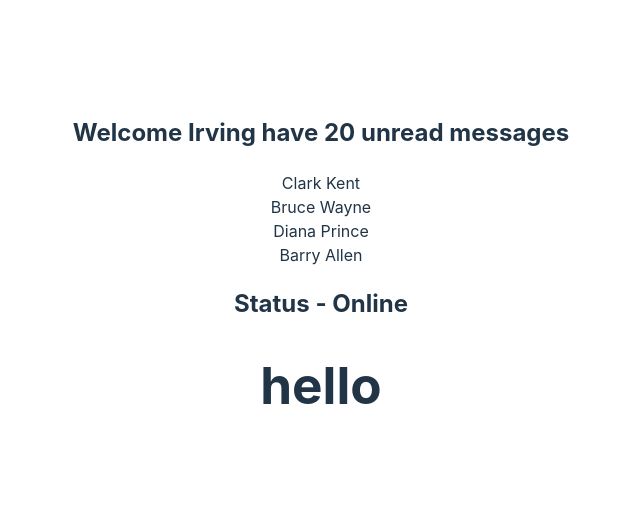
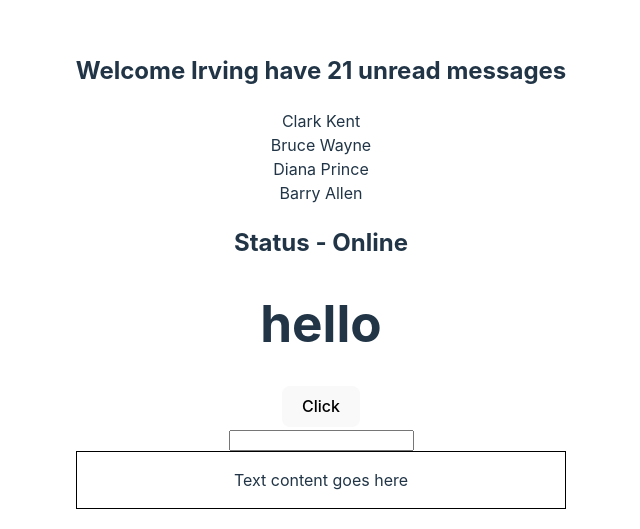
Before and after one commit to Irving-Develops/ts-the-basics, a React (Vite) app in the folder react-ts-app/: page / in a window 1280 px wide. Shown: the part 129-658 px from the top of the page, without its empty margins (319-959 px from the left). Built offline with nearby package versions, Linux system fonts and the light colour scheme.

Commit message:
adding style props and event props

```diff
--- a/react-ts-app/src/App.tsx
+++ b/react-ts-app/src/App.tsx
@@ -4,6 +4,9 @@ import { Person } from './components/Person'
 import { PersonList } from './components/PersonList'
 import { Status } from './components/Status'
 import { Heading } from './components/Heading'
+import { Button } from './components/Button'
+import { Input } from './components/Input'
+import { Container } from './components/Container'
 
 
 function App() {
@@ -16,11 +19,16 @@ function App() {
 
   return (
     <div className="App">
-      <Greet name="Irving" messageCount={20} isLoggedIn={true}/>
+      <Greet name="Irving"  messageCount={21} isLoggedIn={true}/>
       <Person name={personName}/>
       <PersonList names={nameList}/>
       <Status status="online"/>
       <Heading> hello</Heading>
+      <Button handleClick={(e, id) =>
+        console.log('clicked', e, id)
+      }/>
+      <Input value='' handleChange={(e) => console.log(e)}/>
+      <Container styles={{border: '1px solid black', padding: '1rem'}}/>
     </div>
   )
 }
--- /dev/null
+++ b/react-ts-app/src/components/Button.tsx
@@ -0,0 +1,9 @@
+type ButtonProps = {
+    handleClick: (e: React.MouseEvent<HTMLButtonElement>, id: number) => void;
+}
+
+export const Button = (props: ButtonProps) => {
+    return (
+        <button onClick={(e) => props.handleClick(e,1)}>Click</button>
+    )
+}
--- /dev/null
+++ b/react-ts-app/src/components/Container.tsx
@@ -0,0 +1,9 @@
+type ContainerProps = {
+    styles: React.CSSProperties
+}
+
+export const Container = (props: ContainerProps) => {
+return (
+    <div style={props.styles}>Text content goes here</div>
+)
+}
--- a/react-ts-app/src/components/Greet.tsx
+++ b/react-ts-app/src/components/Greet.tsx
@@ -1,14 +1,16 @@
 type GreetProps = {
     name: string;
-    messageCount: number;
+    messageCount?: number;
     isLoggedIn: boolean;
  }
 
 export const Greet = (props: GreetProps) => {
+
+    const {messageCount = 0} = props;
     return (
         <div>
             <h2>
-                {props.isLoggedIn ? `Welcome ${props.name} have ${props.messageCount} unread messages` : 'Please sign up'}
+                {props.isLoggedIn ? `Welcome ${props.name} have ${messageCount} unread messages` : 'Please sign up'}
 
 
             </h2>
--- /dev/null
+++ b/react-ts-app/src/components/Input.tsx
@@ -0,0 +1,13 @@
+type InputProps = {
+ value: string;
+ handleChange: (e: React.ChangeEvent<HTMLInputElement>) => void;
+}
+
+
+export const Input = (props: InputProps) => {
+    return (
+        <div>
+            <input type="text" value={props.value} onChange={props.handleChange}/>
+        </div>
+    )
+}
```
